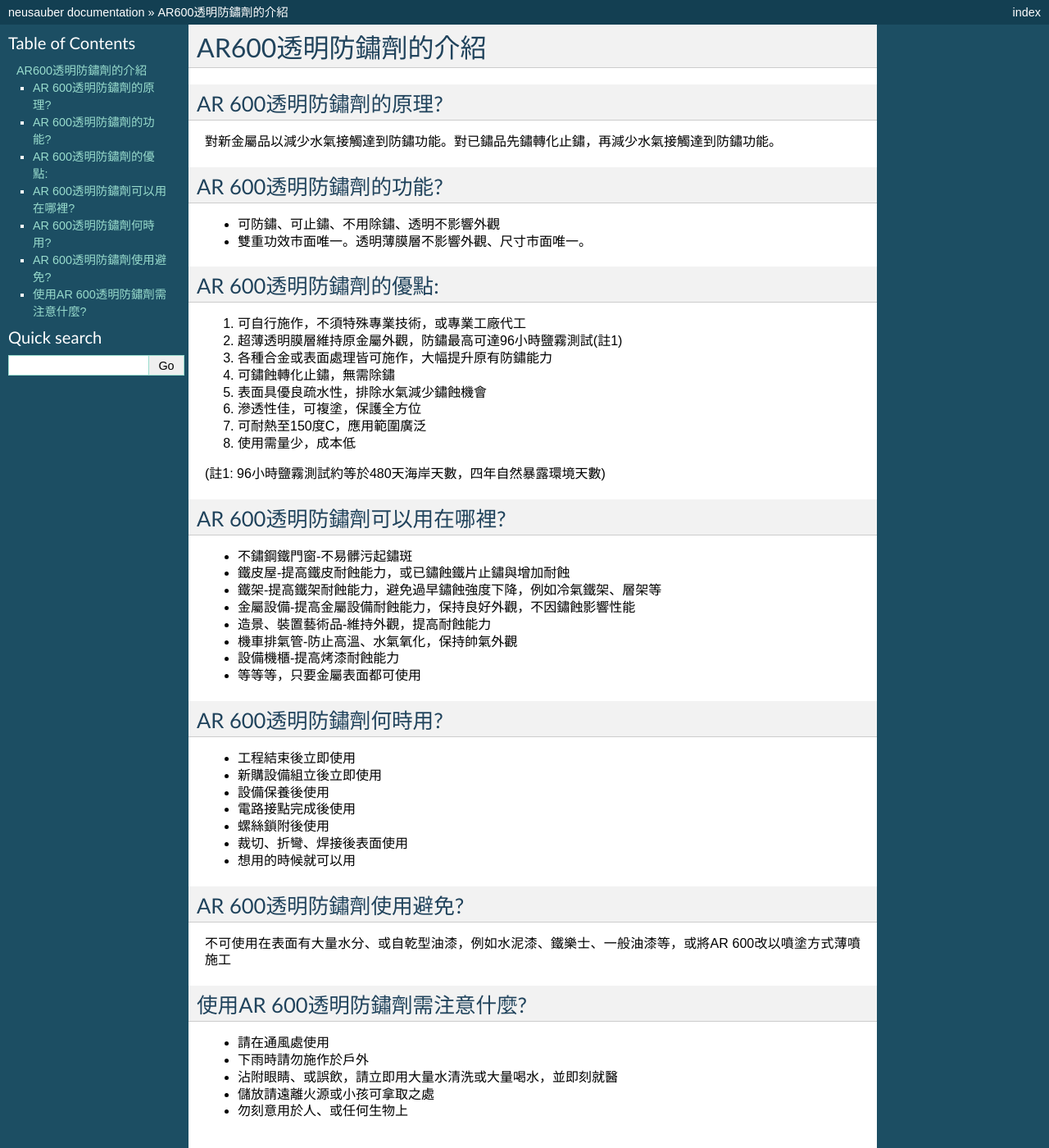
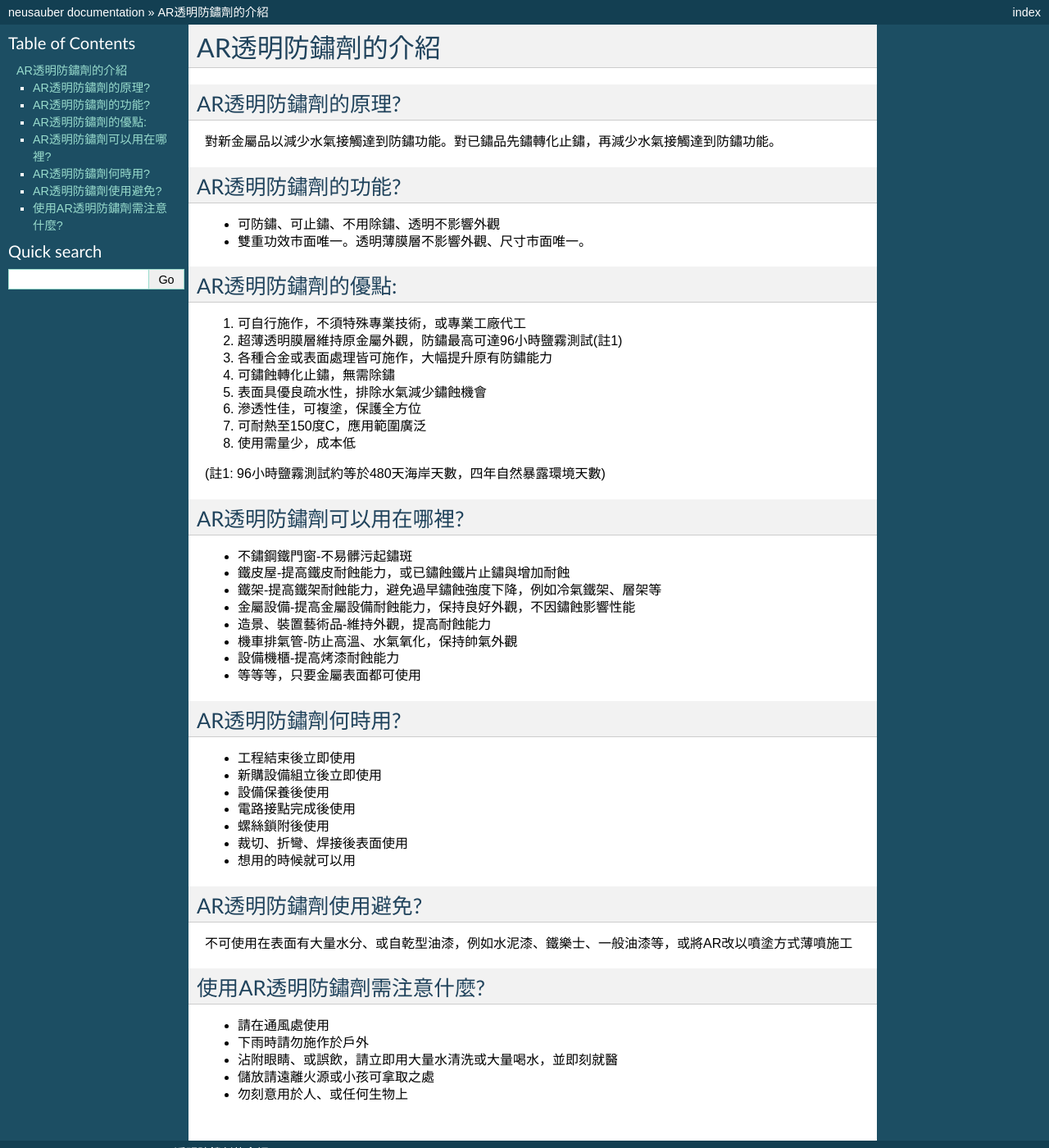
Before and after one commit to rexiap/neusauber, a Sphinx documentation site: the page built from docs/blogs/ar600intro.rst, in a window 1280 px wide and 1400 px high. Shown: the whole window at 82% size. Built offline with Sphinx 7.4.7, drawn with Linux system fonts in a browser that asks for light colours; some of the changed text lies outside the part shown.

Commit message:
Google Docs reST Editor

```diff
--- a/docs/blogs/ar600intro.rst
+++ b/docs/blogs/ar600intro.rst
@@ -1,29 +1,29 @@
 
-.. _h11251b16501d194e196165587687d4b:
+.. _h365425373c54557813239715c73338:
 
-AR600透明防鏽劑的介紹
-*********************
+AR透明防鏽劑的介紹
+******************
 
-.. _h41201e645e85133a5b131f4f7c7922:
+.. _h4d6f3477351cc1b2f2b27444e246a59:
 
-AR 600透明防鏽劑的原理?
-=======================
+AR透明防鏽劑的原理?
+===================
 
 對新金屬品以減少水氣接觸達到防鏽功能。對已鏽品先鏽轉化止鏽，再減少水氣接觸達到防鏽功能。
 
-.. _h41201e645e85133a5b131f4f7c7922:
+.. _h4d6f3477351cc1b2f2b27444e246a59:
 
-AR 600透明防鏽劑的功能?
-=======================
+AR透明防鏽劑的功能?
+===================
 
 * 可防鏽、可止鏽、不用除鏽、透明不影響外觀
 
 * 雙重功效市面唯一。透明薄膜層不影響外觀、尺寸市面唯一。
 
-.. _h733c4d716ae7b517a19360715f6e7a:
+.. _hf786257b617278476c5a4d6d54627b:
 
-AR 600透明防鏽劑的優點:
-=======================
+AR透明防鏽劑的優點:
+===================
 
 #. 可自行施作，不須特殊專業技術，或專業工廠代工
 
@@ -43,10 +43,10 @@
 
 (註1: 96小時鹽霧測試約等於480天海岸天數，四年自然暴露環境天數)
 
-.. _h2739442853467e46612a491e2c2d5f3a:
+.. _h352f7c223e227a1f7bc363b175a536a:
 
-AR 600透明防鏽劑可以用在哪裡?
-=============================
+AR透明防鏽劑可以用在哪裡?
+=========================
 
 * 不鏽鋼鐵門窗-不易髒污起鏽斑
 
@@ -64,10 +64,10 @@
 
 * 等等等，只要金屬表面都可使用
 
-.. _h41201e645e85133a5b131f4f7c7922:
+.. _h4d6f3477351cc1b2f2b27444e246a59:
 
-AR 600透明防鏽劑何時用?
-=======================
+AR透明防鏽劑何時用?
+===================
 
 * 工程結束後立即使用
 
@@ -83,17 +83,17 @@
 
 * 想用的時候就可以用
 
-.. _h75c3c3f10213015f10e493a32762e:
+.. _h66432e30792f2571444f5a7e36417a77:
 
-AR 600透明防鏽劑使用避免?
-=========================
+AR透明防鏽劑使用避免?
+=====================
 
-不可使用在表面有大量水分、或自乾型油漆，例如水泥漆、鐵樂士、一般油漆等，或將AR 600改以噴塗方式薄噴施工
+不可使用在表面有大量水分、或自乾型油漆，例如水泥漆、鐵樂士、一般油漆等，或將AR改以噴塗方式薄噴施工
 
-.. _h6a745b45566d1dfa593891e47232e:
+.. _h2b106c522337437f2c37d3414474241:
 
-使用AR 600透明防鏽劑需注意什麼?
-===============================
+使用AR透明防鏽劑需注意什麼?
+===========================
 
 * 請在通風處使用
 
```
